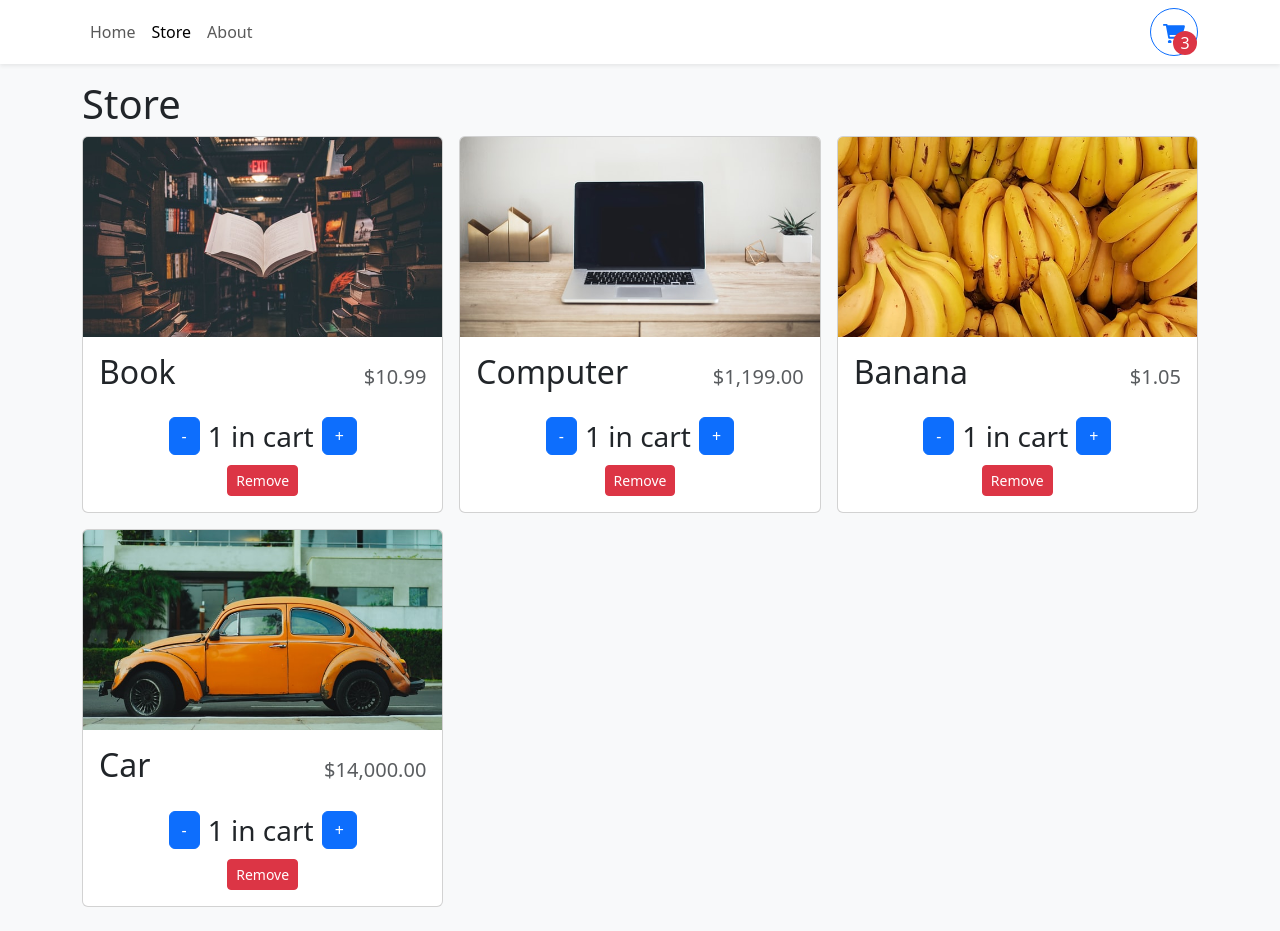
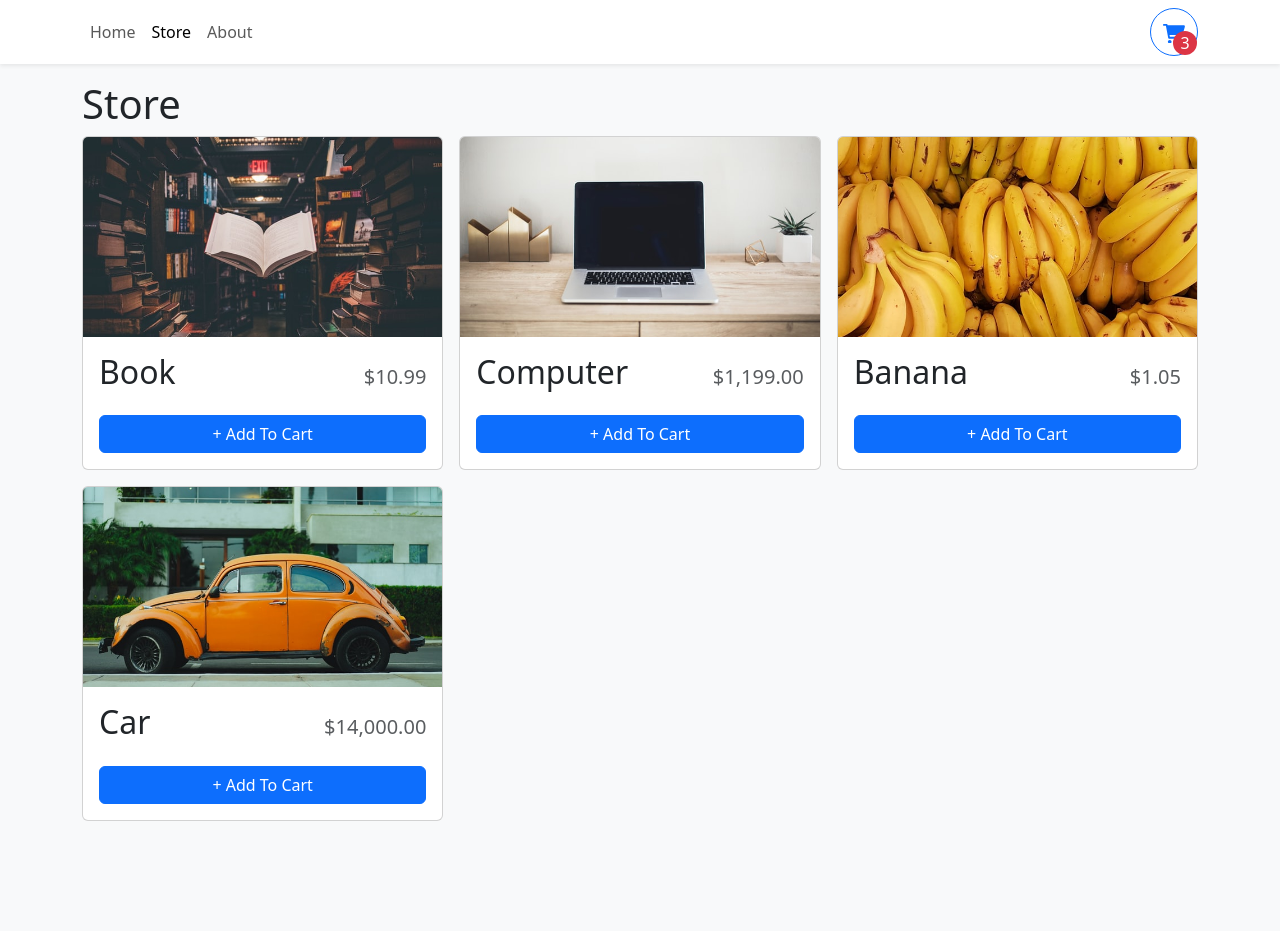
Before and after one commit to DebarunMitra/ExploreReactTypescript, a React (Vite) app in the folder shopping-cart/: page /store in a window 1280 px wide. After the commit the page ends 845 px from the top, so only its background shows below. Built offline with nearby package versions, Linux system fonts and the light colour scheme.

Commit message:
shopping cart crud actions added

```diff
--- a/shopping-cart/src/App.tsx
+++ b/shopping-cart/src/App.tsx
@@ -4,10 +4,11 @@
 import Store from "./pages/Store";
 import About from "./pages/About";
 import { Navbar } from "./components/Navbar";
+import { ShoppingCartProvider } from "./context/ShoppingCartContext";
 
 function App() {
   return (
-      <>
+      <ShoppingCartProvider>
         <Navbar />
         <Container className="mb-4">
           <Routes>
@@ -16,7 +17,7 @@
             <Route path="/about" element={<About />} />
           </Routes>
       </Container>
-      </>
+      </ShoppingCartProvider>
   )
 }
 
--- a/shopping-cart/src/components/StoreItem.tsx
+++ b/shopping-cart/src/components/StoreItem.tsx
@@ -1,5 +1,6 @@
 import React from 'react'
 import { Card, Button } from 'react-bootstrap'
+import { useShoppingCart } from '../context/ShoppingCartContext'
 import { formatCurrency } from '../utilities/formatCurrency'
 
 type StoreItemProps = {
@@ -10,7 +11,8 @@
 }
 
 function StoreItem({ id, name, price, imgUrl }: StoreItemProps) {
-  const quantity = 1;
+  const {getItemQuantity, increaseCartQuantity, decreaseCartQuantity, removeFromCart} = useShoppingCart()
+  const quantity = getItemQuantity(id);
   return (
     <Card className="h-100">
       <Card.Img
@@ -31,17 +33,21 @@
         <div className="mt-auto">
         {
           quantity === 0 ? (
-            <Button className="w-100">+ Add To Cart</Button>
+            <Button className="w-100" onClick={()=>increaseCartQuantity(id)}>+ Add To Cart</Button>
           ) : (
           <div className="d-flex align-items-center flex-column" style={{gap: ".5rem"}}>
             <div className="d-flex align-items-center justify-content-center" style={{gap: ".5rem"}}>
-            <Button>-</Button>
+            <Button onClick={()=>decreaseCartQuantity(id)}>-</Button>
             <div>
             <span className="fs-3">{quantity} in cart</span>
             </div>
-            <Button>+</Button>
+            <Button onClick={()=>increaseCartQuantity(id)}>+</Button>
             </div>
-            <Button variant="danger" size="sm">Remove</Button>
+            <Button
+              onClick={()=>removeFromCart(id)}
+              variant="danger"
+              size="sm"
+            >Remove</Button>
           </div>
           )
         }
--- /dev/null
+++ b/shopping-cart/src/context/ShoppingCartContext.tsx
@@ -0,0 +1,84 @@
+import { useState, useContext, createContext, ReactNode } from "react";
+
+type ShoppingCartProviderProps = {
+    children: ReactNode
+}
+
+type CartItem = {
+    id: number,
+    quantity: number
+}
+
+
+type ShoppingCartContext = {
+     getItemQuantity: (id: number) => number
+     increaseCartQuantity: (id: number) => void
+     decreaseCartQuantity: (id: number) => void
+     removeFormCart: (id: number) => void
+}
+
+
+const ShoppingCartContext = createContext({} as ShoppingCartContext);
+
+export function useShoppingCart(){
+    return useContext(ShoppingCartContext);
+}
+
+export function ShoppingCartProvider({children}: ShoppingCartProviderProps){
+    const [cartItems, setCartItems] = useState<CartItem[]>([]);
+
+    function getItemQuantity(id: number) {
+        return cartItems.find(item => item.id === id)?.quantity || 0;
+    }
+
+    function increaseCartQuantity(id: number){
+        setCartItems(currItems => {
+            if(currItems.find(item => item.id === id) == null){
+                return [...cartItems, {id, quantity: 1}]
+            }else{
+                return currItems.map(item=>{
+                    if(item.id === id){
+                        return {...item, quantity: item.quantity + 1}
+                    }else{
+                        return item
+                    }
+                })
+            }
+        })
+    }
+
+    function decreaseCartQuantity(id: number){
+        setCartItems(currItems => {
+            if(currItems.find(item => item.id === id)?.quantity === 1){
+                return currItems.filter(item => item.id !== id)
+            }else{
+                return currItems.map(item=>{
+                    if(item.id === id){
+                        return {...item, quantity: item.quantity - 1}
+                    }else{
+                        return item
+                    }
+                })
+            }
+        })
+    }
+
+    function removeFromCart(id: number){
+        setCartItems(currItems=>{
+            return currItems.filter(item=>item.id !== id)
+        })
+    }
+
+
+
+    return (
+        <ShoppingCartContext.Provider value={{
+            getItemQuantity,
+            increaseCartQuantity,
+            decreaseCartQuantity,
+            removeFromCart
+        }}>
+            {children}
+        </ShoppingCartContext.Provider>
+    )
+}
```
